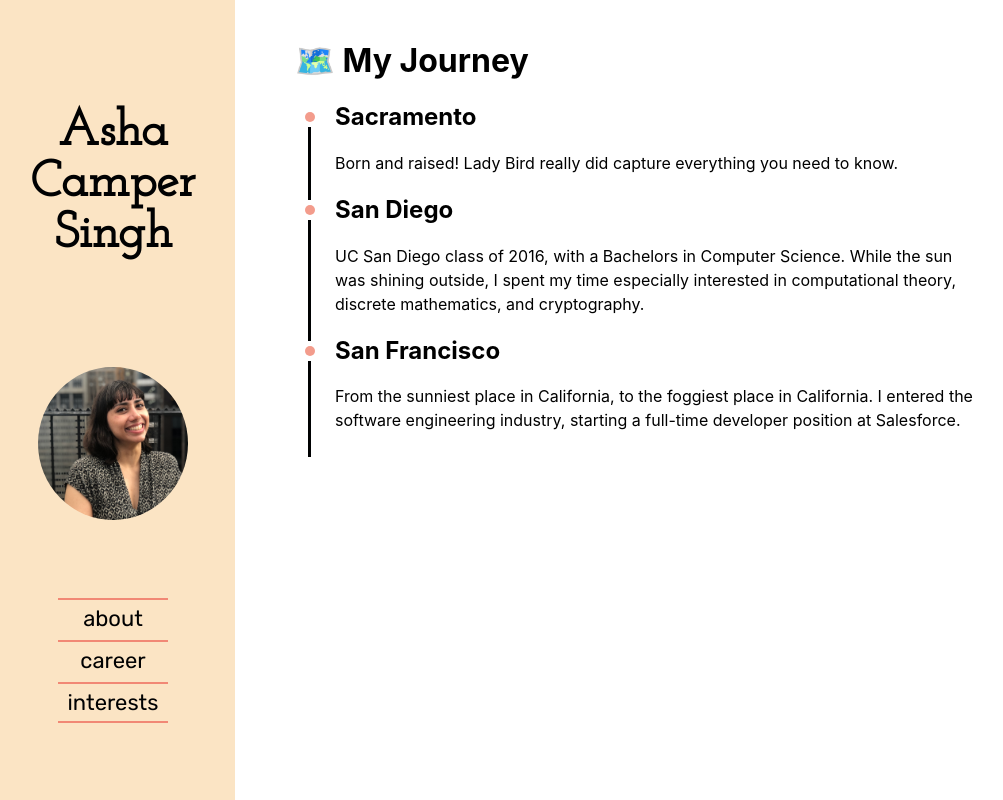
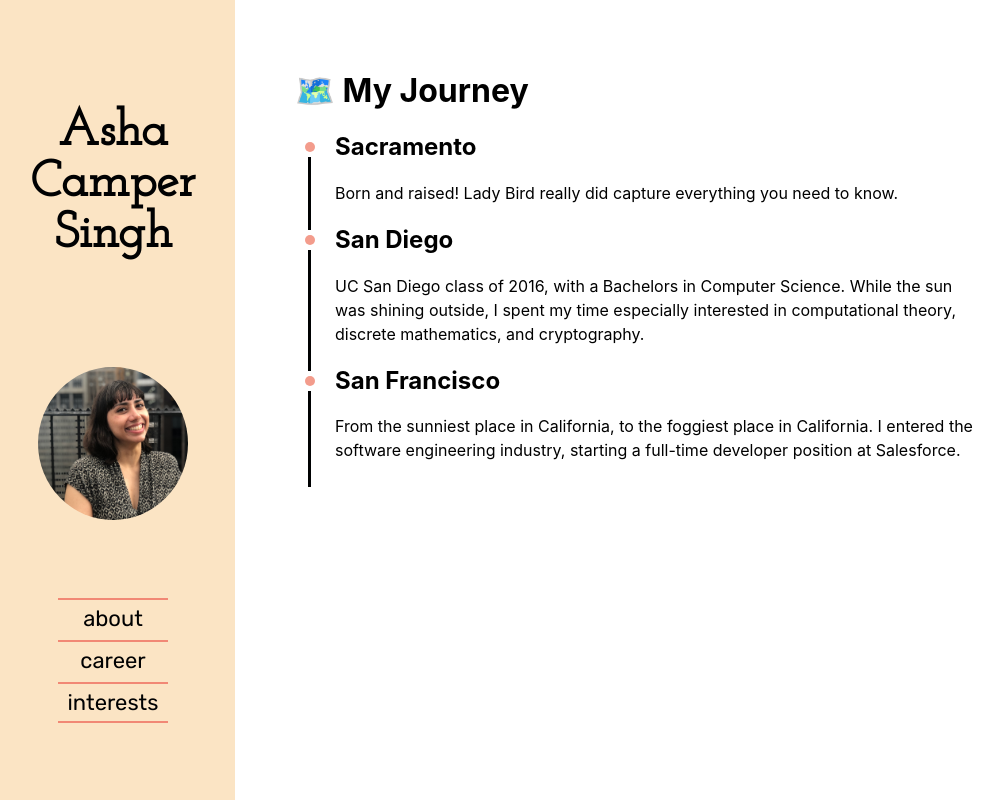
Before and after one commit to ashacs/ashacs.github.io, a React (Create React App) app: page /about in a window 1280 px wide. Shown: the whole page, without its empty margins (9-1012 px from the left). Built offline with nearby package versions, Linux system fonts and the light colour scheme; a web font is replaced by a local one.

Commit message:
Add default top padding to page content

```diff
--- a/src/App.scss
+++ b/src/App.scss
@@ -50,6 +50,7 @@
 
 @media #{$large-screen} {
   .page-content {
+    padding-top: 50px;
     padding-left: 60px;
   }
 }
--- a/src/Components/Timeline/index.scss
+++ b/src/Components/Timeline/index.scss
@@ -2,7 +2,6 @@
 
 .timeline {
   position: relative;
-  padding-top: 20px;
 }
 
 .timelineList {
```
